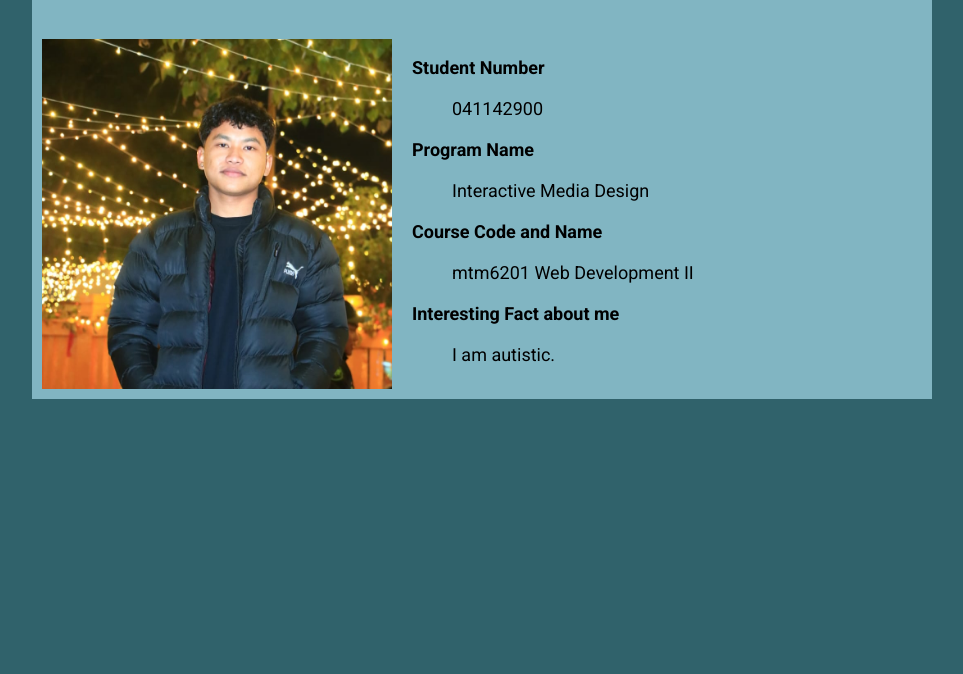
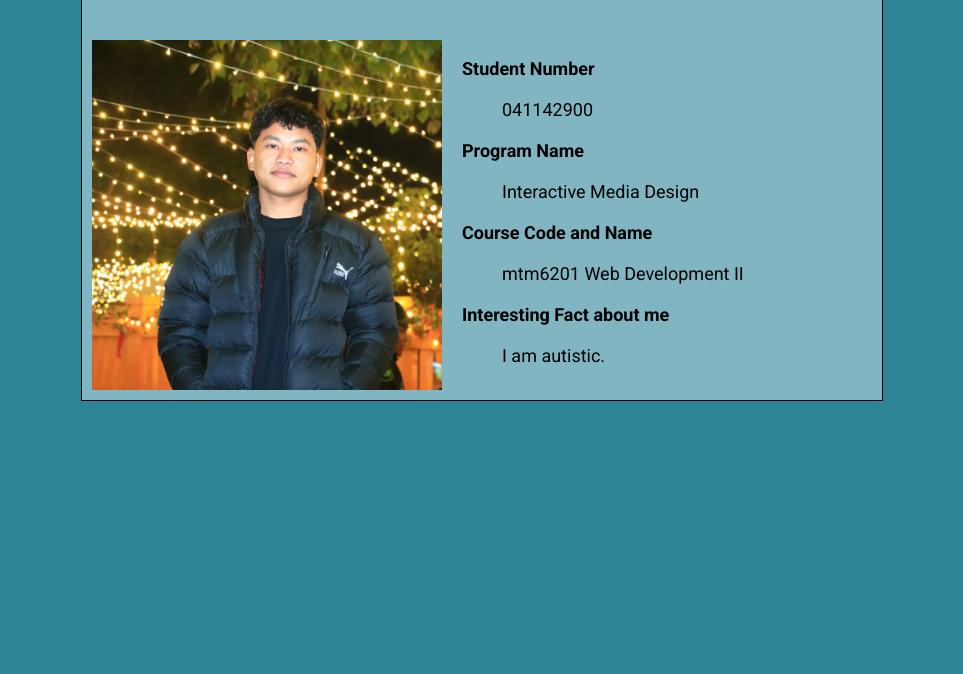
Before and after one commit to shre0032/mtm6201-week1, a plain HTML site: page index.html in a window 1280 px wide. Shown: the part 126-800 px from the top of the page, without its empty margins (158-1121 px from the left). Drawn offline with Linux system fonts and the light colour scheme.

Commit message:
adds a min ago

```diff
--- a/css/style.css
+++ b/css/style.css
@@ -1,5 +1,5 @@
 :root {
-    --primary: #30626b;
+    --primary: #2e8595;
     --light-primary: #81b5c2;
 }
 * {
@@ -13,8 +13,8 @@ html , body {
 
 .wrapper
 {
-    border: ;
-    width: 900px;
+    border: 1px solid black;
+    width: 800px;
     margin: 0 auto;
     background: var(--light-primary);
     font-size: 18px;
```
